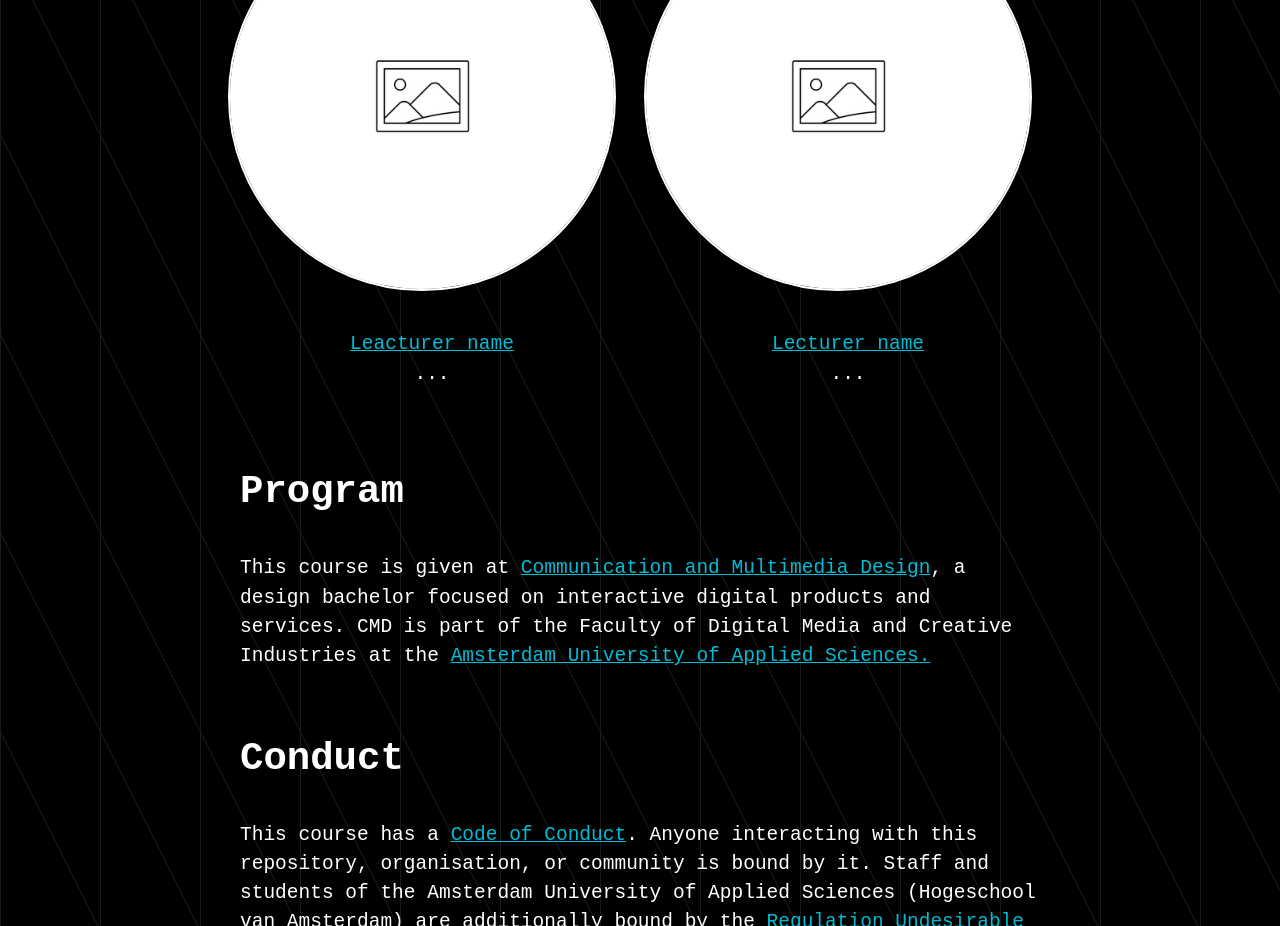
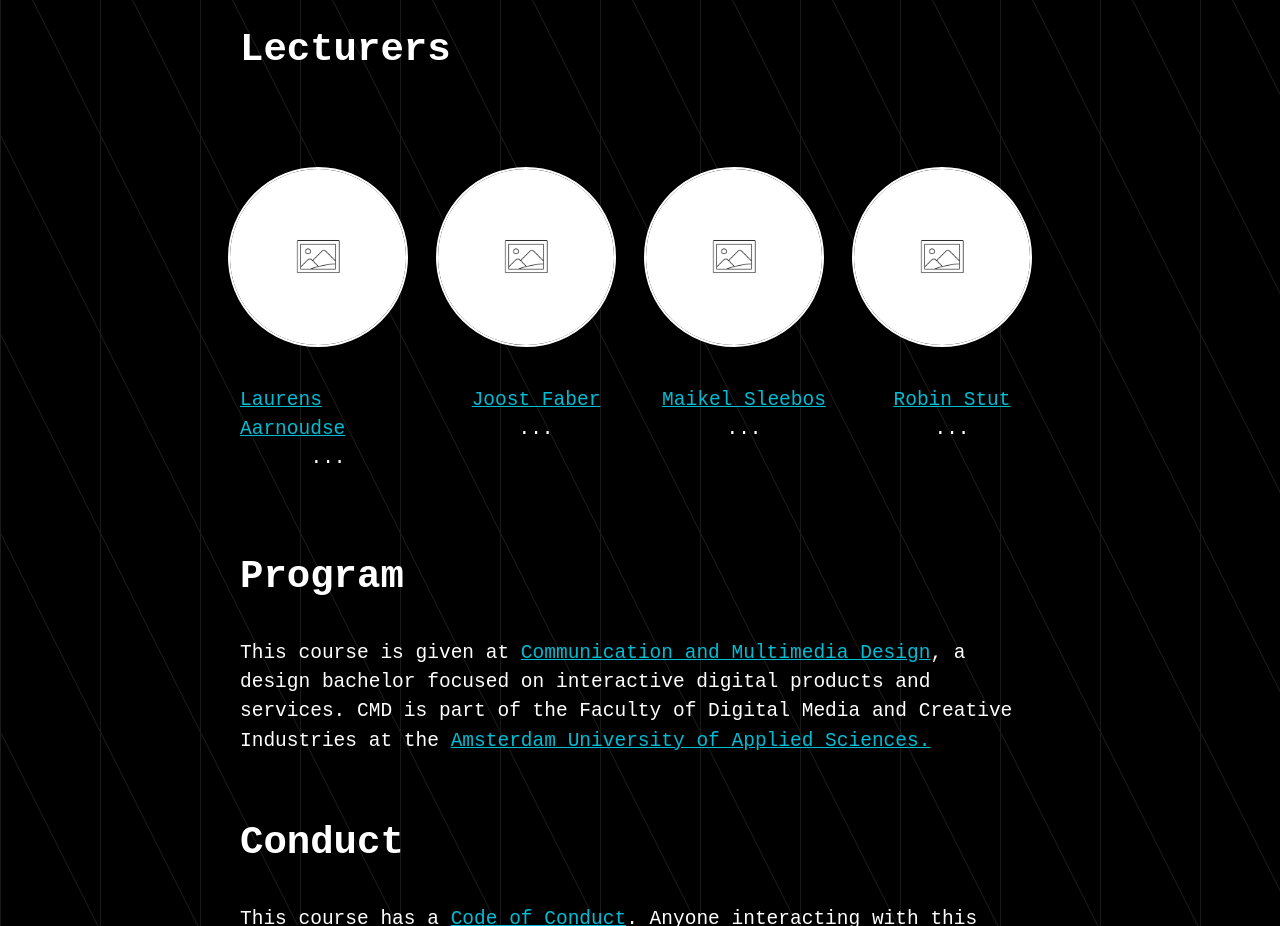
Before and after one commit to cmda-minor-web/web-app-from-scratch-2122, a plain HTML site: page docs/index.html in a window 1280 px wide. Shown: the part 1260-2186 px from the top of the page. Drawn offline with Linux system fonts and the light colour scheme.

Commit message:
Update index.html

```diff
--- a/docs/index.html
+++ b/docs/index.html
@@ -6,19 +6,19 @@
   <meta http-equiv="X-UA-Compatible" content="ie=edge">
   <link rel="shortcut icon" type="image/png" href="img/favicon.png"/>
   <link rel="stylesheet" href="css/styles.css">
-  <title>Course name - Minor Web Development - CMD Amsterdam</title>
+  <title>Web App from Scratch - Minor Web Development - CMD Amsterdam</title>
 
 </head>
 <body>
   <a href="https://github.com/cmda-bt/fe-course-18-19" class="github-corner" aria-label="View source on GitHub"><svg width="150" height="150" viewBox="0 0 250 250" style="fill:#151513; color:#fff; position: fixed; top: 0; border: 0; right: 0;" aria-hidden="true"><path d="M0,0 L115,115 L130,115 L142,142 L250,250 L250,0 Z"></path><path d="M128.3,109.0 C113.8,99.7 119.0,89.6 119.0,89.6 C122.0,82.7 120.5,78.6 120.5,78.6 C119.2,72.0 123.4,76.3 123.4,76.3 C127.3,80.9 125.5,87.3 125.5,87.3 C122.9,97.6 130.6,101.9 134.4,103.2" fill="currentColor" style="transform-origin: 130px 106px;" class="octo-arm"></path><path d="M115.0,115.0 C114.9,115.1 118.7,116.5 119.8,115.4 L133.7,101.6 C136.9,99.2 139.9,98.4 142.2,98.6 C133.8,88.0 127.5,74.4 143.8,58.0 C148.5,53.4 154.0,51.2 159.7,51.0 C160.3,49.4 163.2,43.6 171.4,40.1 C171.4,40.1 176.1,42.5 178.8,56.2 C183.1,58.6 187.2,61.8 190.9,65.4 C194.5,69.0 197.7,73.2 200.1,77.6 C213.8,80.2 216.3,84.9 216.3,84.9 C212.7,93.1 206.9,96.0 205.4,96.6 C205.1,102.4 203.0,107.8 198.3,112.5 C181.9,128.9 168.3,122.5 157.7,114.1 C157.9,116.9 156.7,120.9 152.7,124.9 L141.0,136.5 C139.8,137.7 141.6,141.9 141.8,141.8 Z" fill="currentColor" class="octo-body"></path></svg></a>
   <header>
-    <h1>Course name</h1>
+    <h1>Web App from Scratch</h1>
   </header>
   <main>
     <section id="description">
       <h2>Description</h2>
       <p>
-        ...
+        In this course you will learn to build a web application without frameworks or unnecessary libraries, but with vanilla HTML, CSS & JavaScript as much as possible. The end result is a modular, single page web app (SPA). Data will be retrieved from an external API of your choice, manipulated and finally shown in the UI of the App. You will learn different ways to structure code and develope your own coding style. With the gained knowledge you will be able to build interactive prototypes, based on real data. Also you will gain a better understanding of the how API's, frameworks and libraries work.
       </p>
     </section>
 
@@ -36,12 +36,22 @@
       <ul>
         <li>
           <img src="img/placeholder.png" alt="">
-          <a href="#">Leacturer name</a> ...
+          <a href="#">Laurens Aarnoudse</a> ...
         </li>
 
         <li>
           <img src="img/placeholder.png" alt="">
-          <a href="#">Lecturer name</a> ...
+          <a href="#">Joost Faber</a> ...
+        </li>
+
+        <li>
+          <img src="img/placeholder.png" alt="">
+          <a href="#">Maikel Sleebos</a> ...
+        </li>
+
+        <li>
+          <img src="img/placeholder.png" alt="">
+          <a href="#">Robin Stut</a> ...
         </li>
       </ul>
     </section>
```
